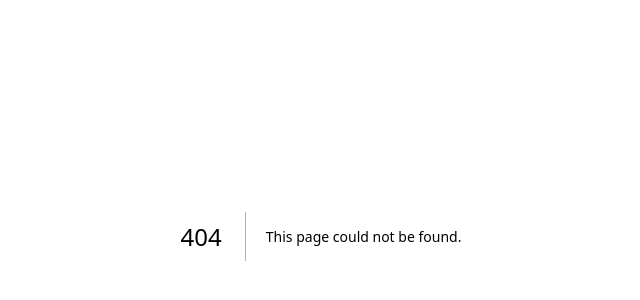
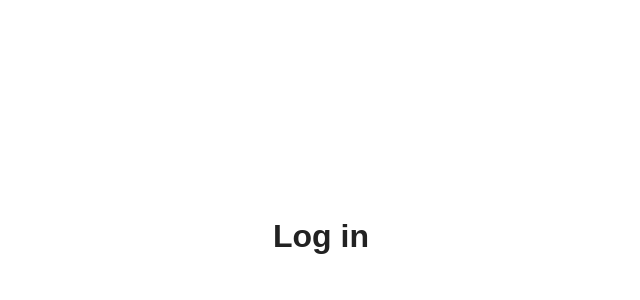
Before and after one commit to carledwardm/auth-portal-supa, a Next.js app: page /login in a window 1280 px wide. Before the commit this address had no page. Shown: the part 164-464 px from the top of the page, without its empty margins (319-959 px from the left). Built offline with nearby package versions, Linux system fonts and the light colour scheme.

Commit message:
Create login route

```diff
--- a/app/globals.css
+++ b/app/globals.css
@@ -13,10 +13,15 @@
 html,
 body {
   max-width: 100vw;
+  height: 100vh;
   overflow-x: hidden;
 }
 
 body {
+  display: flex;
+  align-items: center;
+  justify-content: center;
+  flex-direction: column;
   color: var(--foreground);
   background: var(--background);
   font-family: Arial, Helvetica, sans-serif;
--- /dev/null
+++ b/app/login/login.module.scss
@@ -0,0 +1,16 @@
+.loginMain {
+    display: flex;
+    align-items: center;
+    justify-content: center;
+    width: 100%;
+    height: 100%;
+}
+
+.loginContainer {
+    background-color: var(--background);
+    padding: 50px 25px;
+    display: flex;
+    align-items: center;
+    justify-content: center;
+    flex-direction: column;
+}
--- /dev/null
+++ b/app/login/page.tsx
@@ -0,0 +1,11 @@
+import styles from "./login.module.scss";
+
+export default function login() {
+    return (
+        <main className={styles.loginMain}>
+            <div className={styles.loginContainer}>
+                <h1 className={styles.loginTitle}>Log in</h1>
+            </div>
+        </main>
+    )
+}
--- a/app/page.module.css
+++ b/app/page.module.css
@@ -25,7 +25,7 @@
   flex-direction: column;
   align-items: center;
   justify-content: center;
-  background-color: var(--foreground);
+  background-color: var(--background);
   padding: 120px 60px;
 }
 
--- a/app/page.tsx
+++ b/app/page.tsx
@@ -2,10 +2,8 @@ import styles from "./page.module.css";
 
 export default function Home() {
   return (
-    <div className={styles.page}>
       <main className={styles.main}>
         <h1>Temporary Heading!</h1>
       </main>
-    </div>
   );
 }
```
